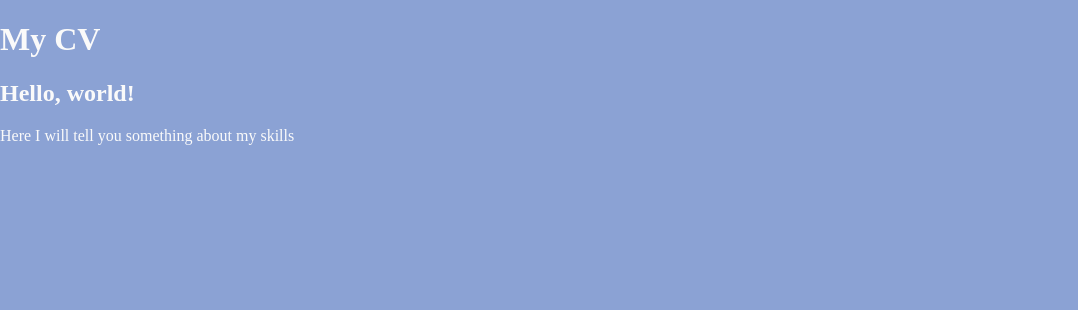
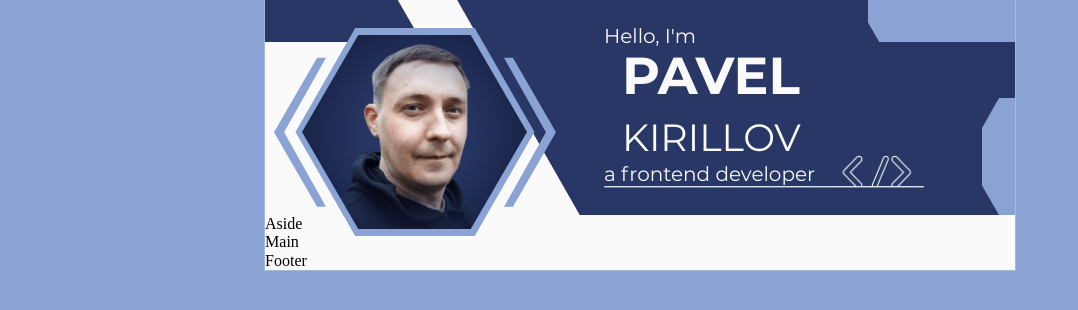
Before and after one commit to dobkir/my_cv-2, a plain HTML site: page index.html in a window 1280 px wide. Shown: the whole page, without its empty margins (0-1078 px from the left). Drawn offline with Linux system fonts and the light colour scheme.

Commit message:
feat: add header section

```diff
--- a/css/fonts.css
+++ b/css/fonts.css
@@ -18,8 +18,8 @@
 
 @font-face {
   font-family: "MontserratRegular";
-  src: url("../fonts/MontserratAlternates-Regular.woff2") format("woff2"),
-    url("../fonts/MontserratAlternates-Regular.woff") format("woff");
+  src: url("../fonts/Montserrat-Regular.woff2") format("woff2"),
+    url("../fonts/Montserrat-Regular.woff") format("woff");
   font-display: swap;
   font-weight: 400;
   font-style: normal;
--- a/css/style.css
+++ b/css/style.css
@@ -8,6 +8,105 @@
 
 h1,
 h2,
+h3,
+h4 {
+  margin: 0;
+}
+
 p {
+  margin: 0;
+  padding: 0;
+}
+
+ul {
+  margin: 0;
+  padding: 0;
+  list-style: none;
+}
+
+a:hover,
+a:focus {
+  outline: 1px dashed;
+  opacity: 0.7;
+}
+
+.pl {
+  padding-left: 2.2rem;
+}
+
+.container {
+  display: flex;
+  flex-direction: column;
+  max-width: 46.87rem;
+  max-height: 62.5rem;
+  margin: auto;
+
+  background-color: var(--light-color);
+  outline: 1px solid rgba(193, 210, 214, 0.5);
+}
+
+/*==================== Header ====================*/
+
+.header {
+  display: flex;
+  height: 13.44rem;
+
+  background: url(../img/backgrounds/header_main_bg.png) 100% 0% no-repeat;
+}
+
+.header__avatar {
+  width: 192px;
+  height: 215px;
+
+  background: url(../img/backgrounds/avatar-section_bg.png) 0% 0% no-repeat;
+}
+
+.avatar {
+  width: 282px;
+  height: 208px;
+  margin: 1.75rem 0 0 0.56rem;
+
+  background: url(../img/backgrounds/avatar_bg.png) 50% 50% no-repeat;
+}
+
+.avatar > img {
+  margin: 0.44rem 1.76rem;
+}
+
+.header__info {
+  position: relative;
+
+  margin: 0 0 0 auto;
+
+  background: url(../img/backgrounds/header__info_bg.png) 100% 0% no-repeat;
+}
+
+.header__greeting {
+  width: 219px;
+  height: 164px;
+  margin: 24px 192px auto auto;
+}
+
+.header__title {
+  margin-left: 1.125rem;
+
+  font: normal 600 3.25rem/3.55rem "MontserratBold";
+  color: var(--light-color);
+  text-transform: uppercase;
+}
+
+.header__title_surname {
+  font: normal 400 2.37rem/2.75rem "MontserratRegular";
+}
+
+.header__subtitle {
+  font: normal 400 1.25rem/1.5rem "MontserratRegular";
   color: var(--light-color);
 }
+
+.header__logo {
+  position: relative;
+  bottom: 106px;
+}
+
+/*================= End of Header ================*/
--- a/index.html
+++ b/index.html
@@ -14,9 +14,67 @@
 </head>
 
 <body class="body">
-  <h1>My CV</h1>
-  <h2>Hello, world!</h2>
-  <p>Here I will tell you something about my skills</p>
+
+  <div class="container">
+
+    <!-- Header -->
+    <header class="header">
+
+      <div class="header__avatar">
+        <figure class="avatar">
+          <img src="img/my_avatar_225x194.png" alt="photo: my photo" width="225" height="194">
+        </figure>
+        <!-- /.avatar -->
+      </div>
+
+      <section class="header__info">
+
+        <div class="header__greeting">
+          <p class="header__subtitle">
+            Hello, I'm
+          </p>
+          <!-- /.header__subtitle -->
+          <h1 class="header__title">
+            Pavel <span class="header__title_surname">Kirillov</span>
+          </h1>
+          <!-- /.header__title -->
+          <p class="header__subtitle">
+            a frontend developer
+          </p>
+          <!-- /.header__subtitle -->
+        </div>
+        <!-- /.header__greeting -->
+
+        <figure class="header__logo">
+          <img src="img/logos/code-line_symbol-1300x640.png" alt="logo: my logo" width="320" height="160">
+        </figure>
+        <!-- /.header__logo -->
+      </section>
+      <!-- /.header__info -->
+
+    </header>
+    <!-- /.header -->
+
+    <!-- Aside -->
+    <asise class="aside">
+      Aside
+    </asise>
+    <!-- /.aside -->
+
+    <!-- Main -->
+    <main class="main">
+      Main
+    </main>
+    <!-- /.main -->
+
+    <!-- Footer -->
+    <footer class="footer">
+      Footer
+    </footer>
+    <!-- /.footer -->
+
+  </div>
+  <!-- /.container -->
 </body>
 
 </html>
```
Also changed, not shown: fonts/Montserrat-Regular.woff (added), fonts/Montserrat-Regular.woff2 (added), fonts/MontserratAlternates-Regular.woff (deleted), fonts/MontserratAlternates-Regular.woff2 (deleted), img/backgrounds/avatar-section_bg.png (added), img/backgrounds/avatar_bg.png (added), img/backgrounds/header__info_bg.png (added), img/backgrounds/header_main_bg.png (added), img/my_avatar_225x194.png (added).
